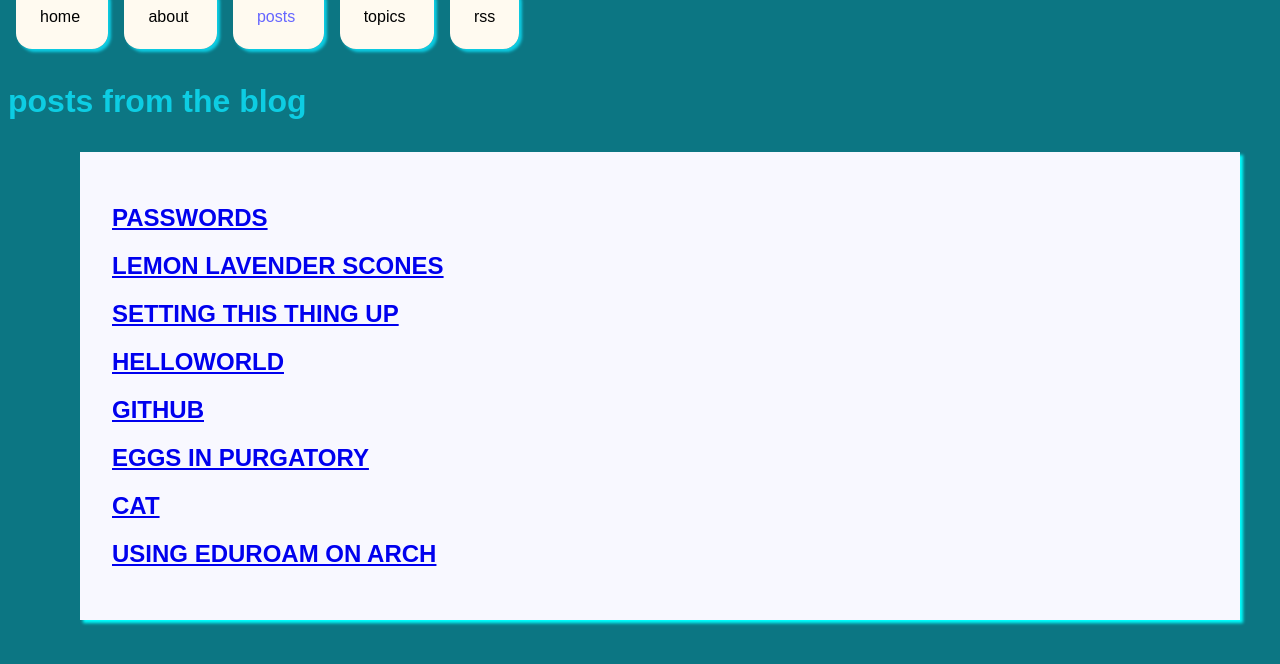
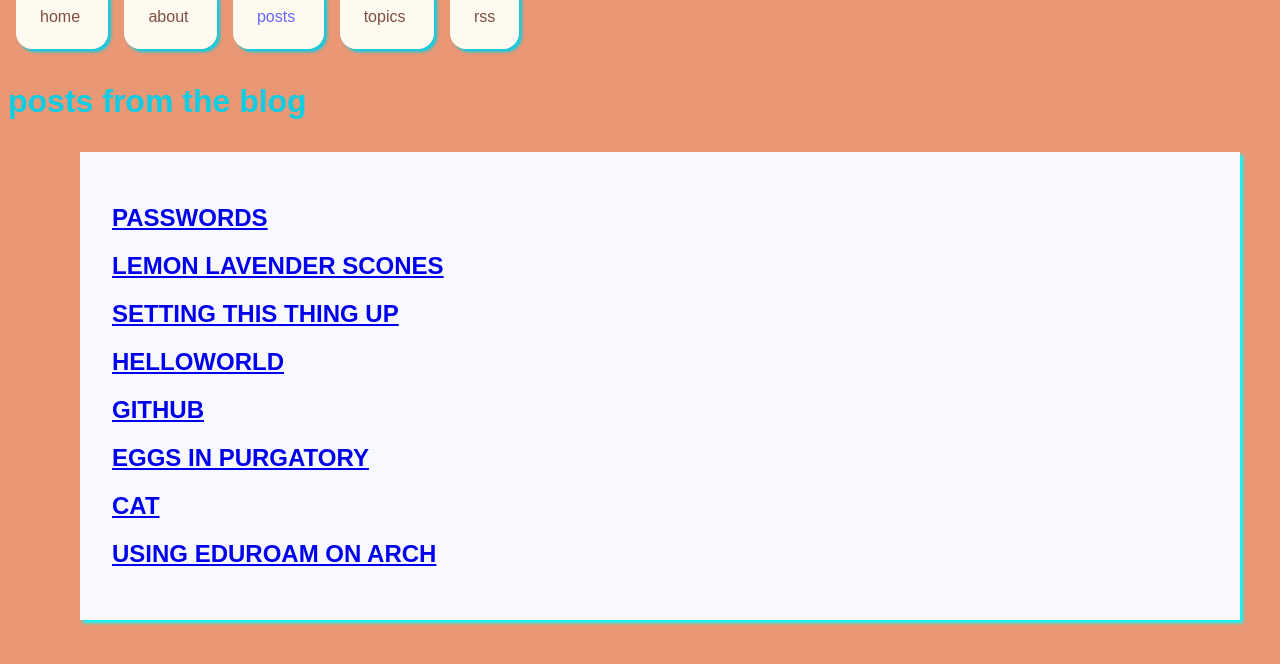
Before and after one commit to mossbeasts/mossbeasts.github.io, a Jekyll site: the page built from postslist.html, in a window 1280 px wide. Shown: the top 664 px of the page. Built offline with Jekyll 4.4.1, drawn with Linux system fonts in a browser that asks for light colours.

Commit message:
update styles.css

```diff
--- a/assets/css/styles.css
+++ b/assets/css/styles.css
@@ -1,14 +1,14 @@
 /* this is basically everything on the page incl. headers, even though it says body */
 body {
-	background: #0c7683;
-	color: #32001a;
+	background: #e99775;
+	color: #7e4f43;
 }
 /* anything in the navigation bar gets class nav */
 
 .nav {
 	font-family: sans-serif;
 	background: floralwhite;
-	color: black;
+	color: #7e4f43;
 	display: inline;
 	margin: .5em;
 	padding: 1.5em;
@@ -24,7 +24,7 @@ body {
 .postslist {
 	list-style: none;
 	font-family: sans-serif;
-	color: black;
+	color: #7e4f43;
 
 }
 .posttitle {
@@ -37,20 +37,20 @@ body {
 	display: block;
 	background: ghostwhite;
 	box-shadow: 3px 3px 3px aqua;
-	color: #33001a;
+	color: #7e4f43;
 	font-family: sans-serif;
 	padding: 2em;
 	margin: 2em;
 }
 
 .bloo {
-	color: black;
 	background: #dcf485;
 	padding: .5em;
+	color: #7e4f43;
 }
 
 .tags {
-	color: #2e275b;
+	color: #33001a;
 	a:visited {
 		color: lime;
 	}
```
